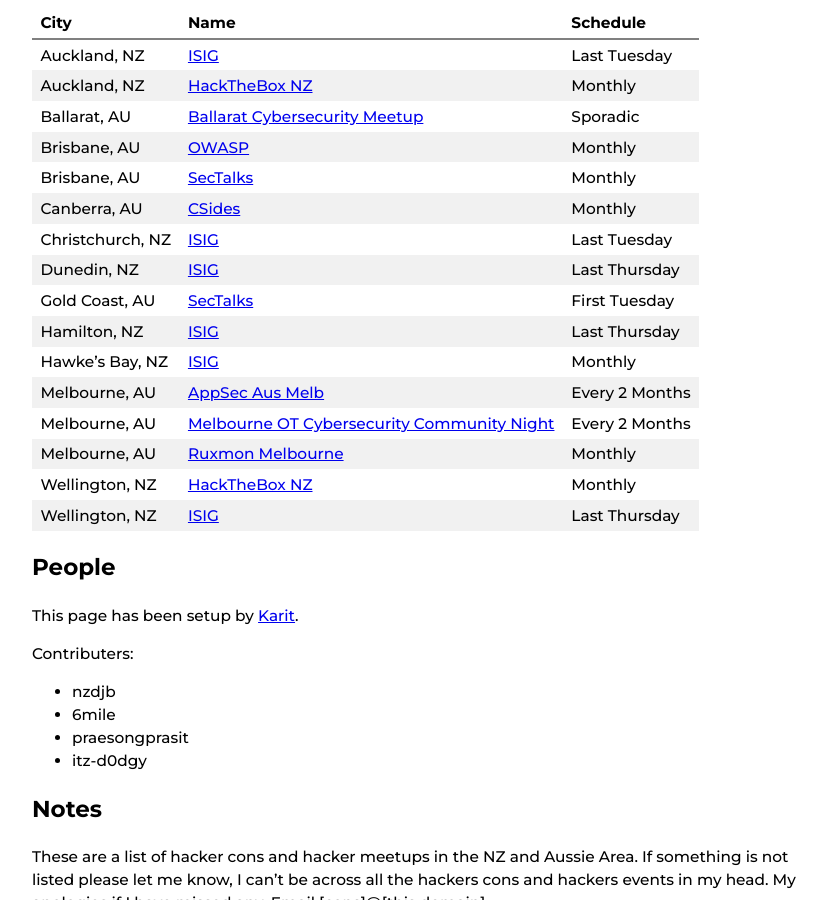
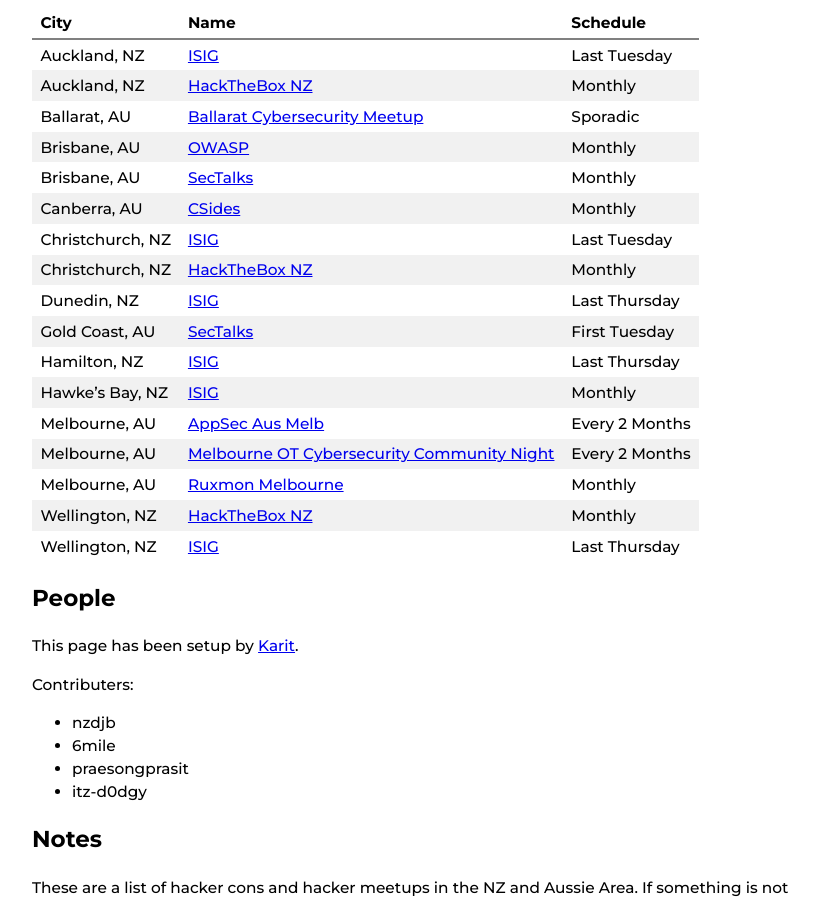
Before and after one commit to nzkarit/downundercons, a Jekyll site: the page built from index.markdown, in a window 1280 px wide and 900 px high, scrolled down 1538 px. Shown: the whole window, without its empty margins (208-1035 px from the left). Built offline with Jekyll 4.4.1, drawn with Linux system fonts in a browser that asks for light colours.

Commit message:
Update index.markdown

```diff
--- a/index.markdown
+++ b/index.markdown
@@ -51,6 +51,7 @@ These are a list of hacker/infosec cons and meetups in the NZ and Aussie Area.
 | Brisbane, AU | [SecTalks](https://www.meetup.com/SecTalks-Brisbane/) | Monthly |
 | Canberra, AU | [CSides](https://www.bsidesau.com.au/csides.html) | Monthly |
 | Christchurch, NZ | [ISIG](https://www.meetup.com/isig-christchurch-nz/) | Last Tuesday |
+| Christchurch, NZ | [HackTheBox NZ](https://www.meetup.com/hack-the-box-meetup-christchurch-nz/) | Monthly |
 | Dunedin, NZ | [ISIG](https://isig.org.nz/) | Last Thursday |
 | Gold Coast, AU | [SecTalks](https://www.meetup.com/sectalks-goldcoast/) | First Tuesday |
 | Hamilton, NZ | [ISIG](https://isig.org.nz/) | Last Thursday |
```
